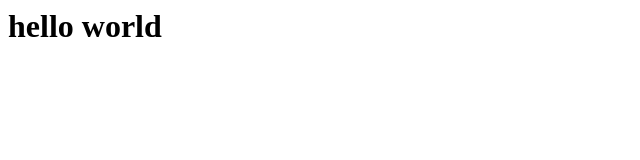
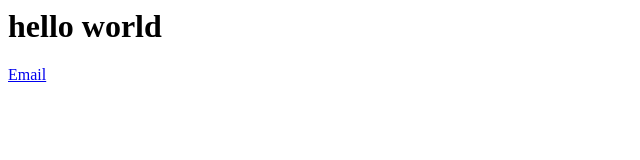
Before and after one commit to Zayyyy/BirthdayGift, a plain HTML site: page index.html in a window 1280 px wide. Shown: the full height of the page, 0-640 px from the left. Drawn offline with Linux system fonts and the light colour scheme.

Commit message:
test mailto

```diff
--- a/index.html
+++ b/index.html
@@ -1 +1,2 @@
 <h1>hello world</h1>
+<a href="mailto:name@email.com">Email</a>
```
